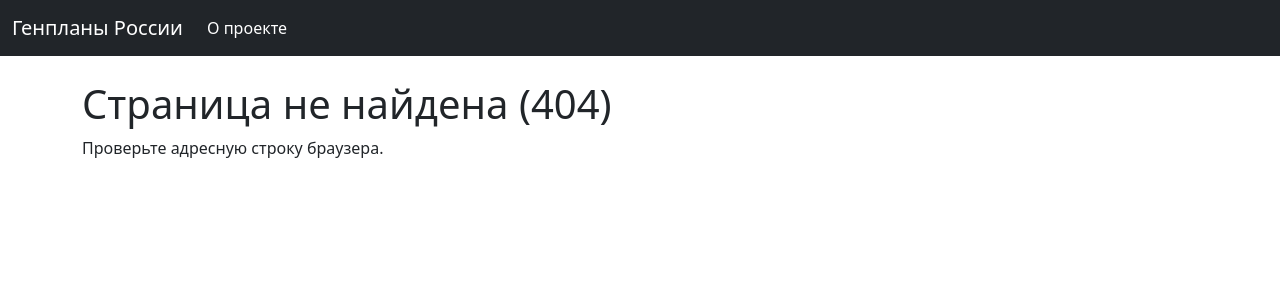
After one commit to bravikov/genplan-maps, a Django app: template genplan/templates/404.html in a window 1280 px wide. The commit adds this page. Shown: the top 300 px of the page. Run offline with Django 3.2, Linux system fonts and the light colour scheme; the template is opened without the code that fills it: most values are stand-ins (such as "Sample title", 1, 10 or a date in 2020).

Commit message:
Сделал корректную обработку неверного URL

```diff
--- /dev/null
+++ b/genplan/templates/404.html
@@ -0,0 +1,11 @@
+{% extends "base.html" %}
+{% load static %}
+
+{% block title %}Страница не найдена – Генпланы России{{ title }}{% endblock %}
+
+{% block content %}
+<div class="container">
+    <h1>Страница не найдена (404)</h1>
+    <p>Проверьте адресную строку браузера.</p>
+</div>
+{% endblock %}
--- a/genplan/templates/about.html
+++ b/genplan/templates/about.html
@@ -6,12 +6,6 @@
 {% block content %}
 
 <div class="container">
-    <nav class="navbar navbar-expand-lg navbar-light bg-light">
-        <div class="container-fluid">
-            <a class="navbar-brand" href="/">Генпланы России</a>
-        </div>
-    </nav>
-
     <h1>О проекте</h1>
     <p>
         На сайте опубликованы карты генеральных планов российских городов.
--- a/genplan/templates/base.html
+++ b/genplan/templates/base.html
@@ -28,6 +28,24 @@
     <meta name="google-site-verification" content="NEPvIM-j7sPzGHeiRDYV5TK5nodVTO4sCGESaRavF40" />
   </head>
   <body>
+    <nav class="navbar navbar-expand-lg navbar-dark bg-dark">
+      <div class="container-fluid">
+        <a class="navbar-brand" href="/">Генпланы России</a>
+
+        <button class="navbar-toggler" type="button" data-bs-toggle="collapse" data-bs-target="#navbarSupportedContent" aria-controls="navbarSupportedContent" aria-expanded="false" aria-label="Toggle navigation">
+            <span class="navbar-toggler-icon"></span>
+        </button>
+
+        <div class="collapse navbar-collapse" id="navbarSupportedContent">
+          <ul class="navbar-nav me-auto mb-2 mb-lg-0">
+            <li class="nav-item">
+              <a class="nav-link active" aria-current="page" href="/about">О проекте</a>
+            </li>
+          </ul>
+        </div>
+      </div>
+    </nav>
+    <br>
     {% block content %}{% endblock %}
   </body>
   <script src="https://cdn.jsdelivr.net/npm/bootstrap@5.1.3/dist/js/bootstrap.bundle.min.js" integrity="sha384-ka7Sk0Gln4gmtz2MlQnikT1wXgYsOg+OMhuP+IlRH9sENBO0LRn5q+8nbTov4+1p" crossorigin="anonymous"></script>
```
Also changed, not shown: genplan/templates/city.html (+0 -18 lines), genplan/templates/city_map.html (+0 -17 lines), genplan/templates/index.html (+0 -18 lines), genplan/views.py (+11 -0 lines).
